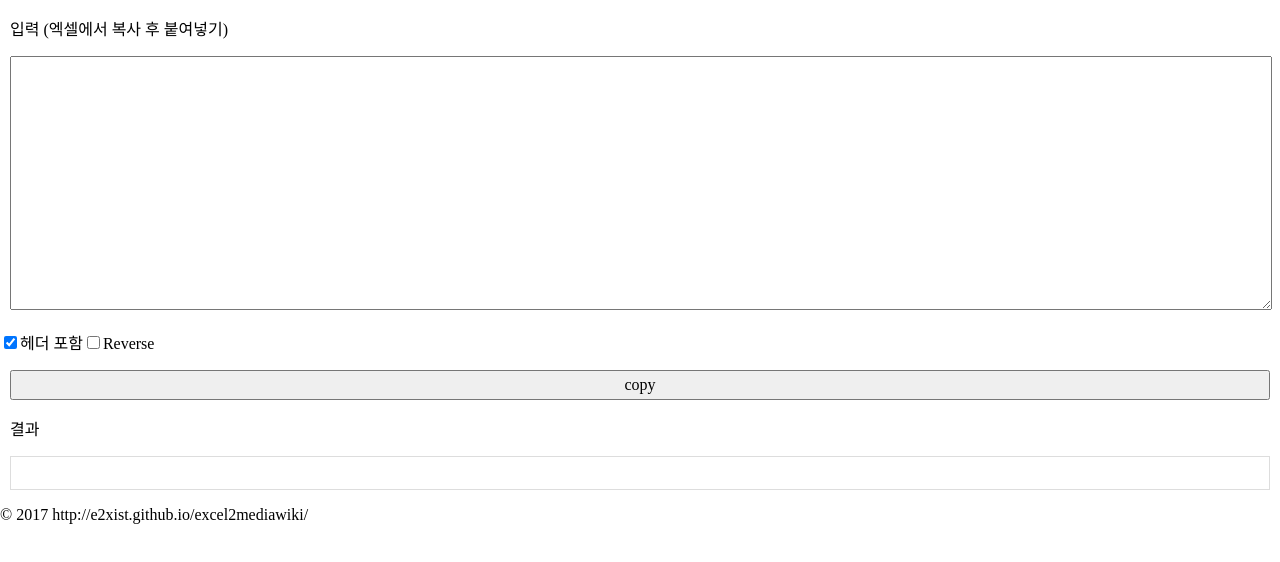
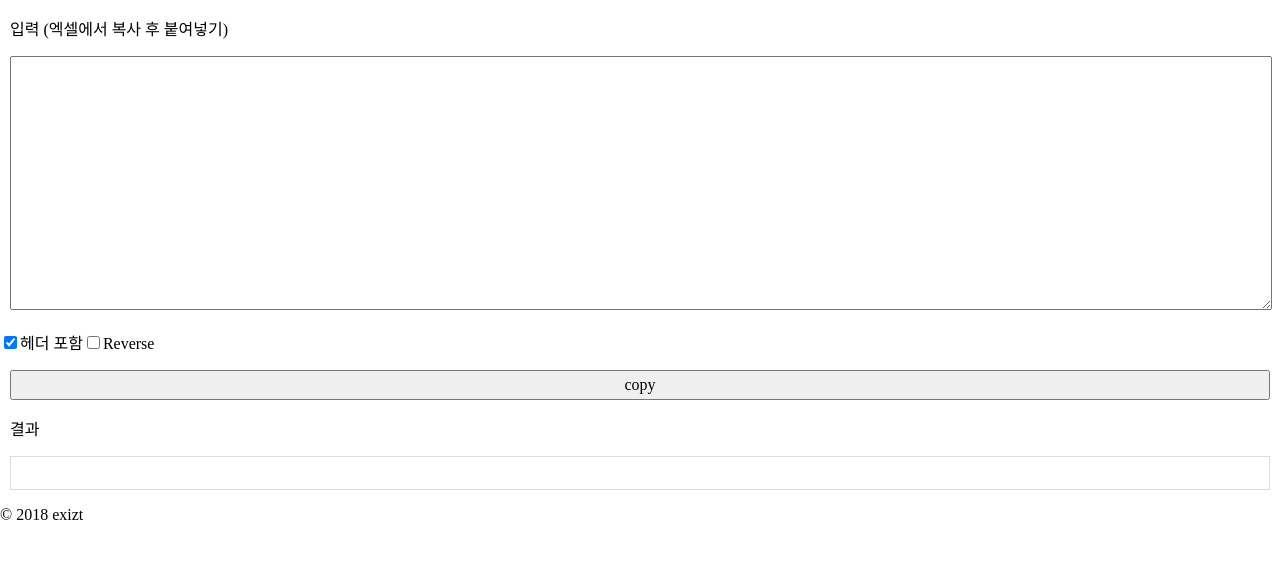
Before and after one commit to exizt/tab-to-mediawiki, a plain HTML site: page index.html in a window 1280 px wide. Drawn offline with nearby package versions, Linux system fonts and the light colour scheme.

Commit message:
Update index.html

```diff
--- a/index.html
+++ b/index.html
@@ -232,7 +232,7 @@ function copyToClipboard(text) {
 		<pre id="output"></pre>
 	</div>
 	<div class="footer">
-		<p>© 2017 http://e2xist.github.io/excel2mediawiki/</p>
+		<p>© 2018 exizt</p>
 	</div>
 </div>
 </body>
```
